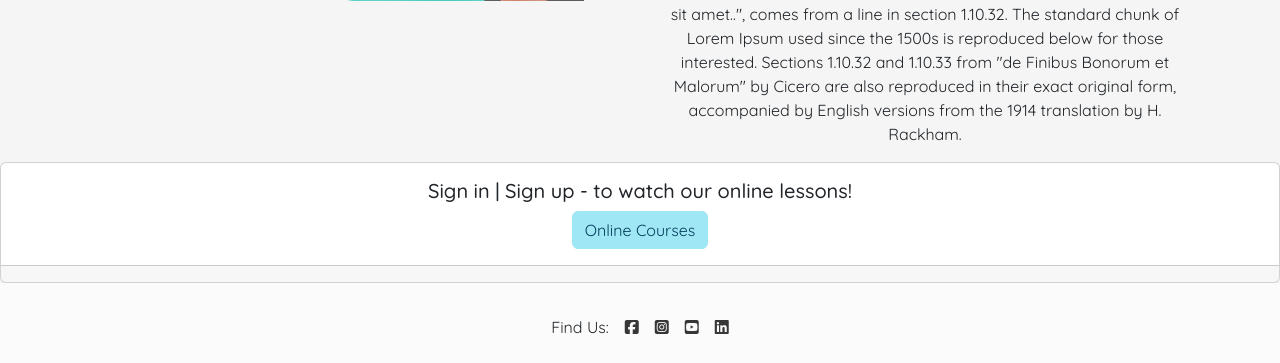
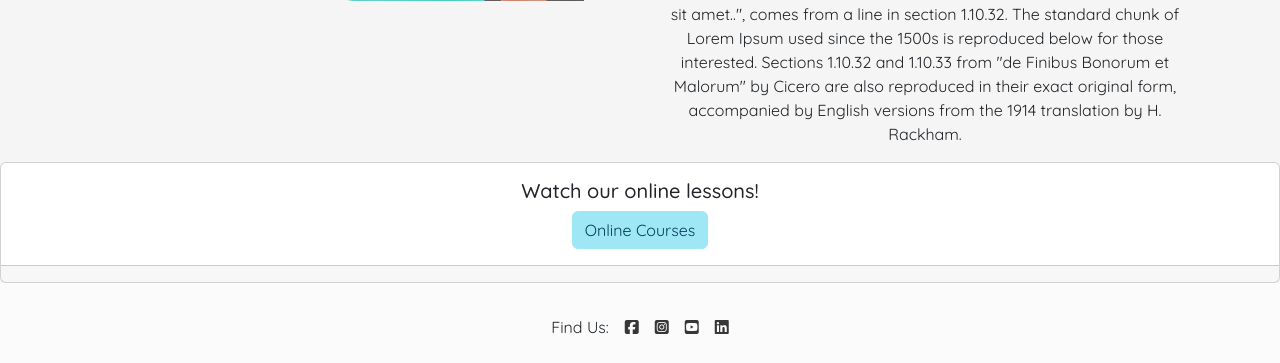
Before and after one commit to asyaharoyan/test-olp, a Django app: page / in a window 1280 px wide. Shown: the part 1343-1706 px from the top of the page. Run offline with Django 4.2, Linux system fonts and the light colour scheme; a user stored in the database is signed in; some libraries are stand-ins or nearby versions.

Commit message:
Add homepage

```diff
--- a/home/templates/home/index.html
+++ b/home/templates/home/index.html
@@ -81,7 +81,7 @@
 {% if user.is_authenticated %}
 <div class="card text-center">
   <div class="card-body">
-    <h5 class="card-title">Sign in | Sign up - to watch our online lessons!</h5>
+    <h5 class="card-title">Watch our online lessons!</h5>
     <a href="{% url 'courses' %}" class="btn btn-primary signin-btn">Online Courses</a>
   </div>
   <div class="card-footer">
```
